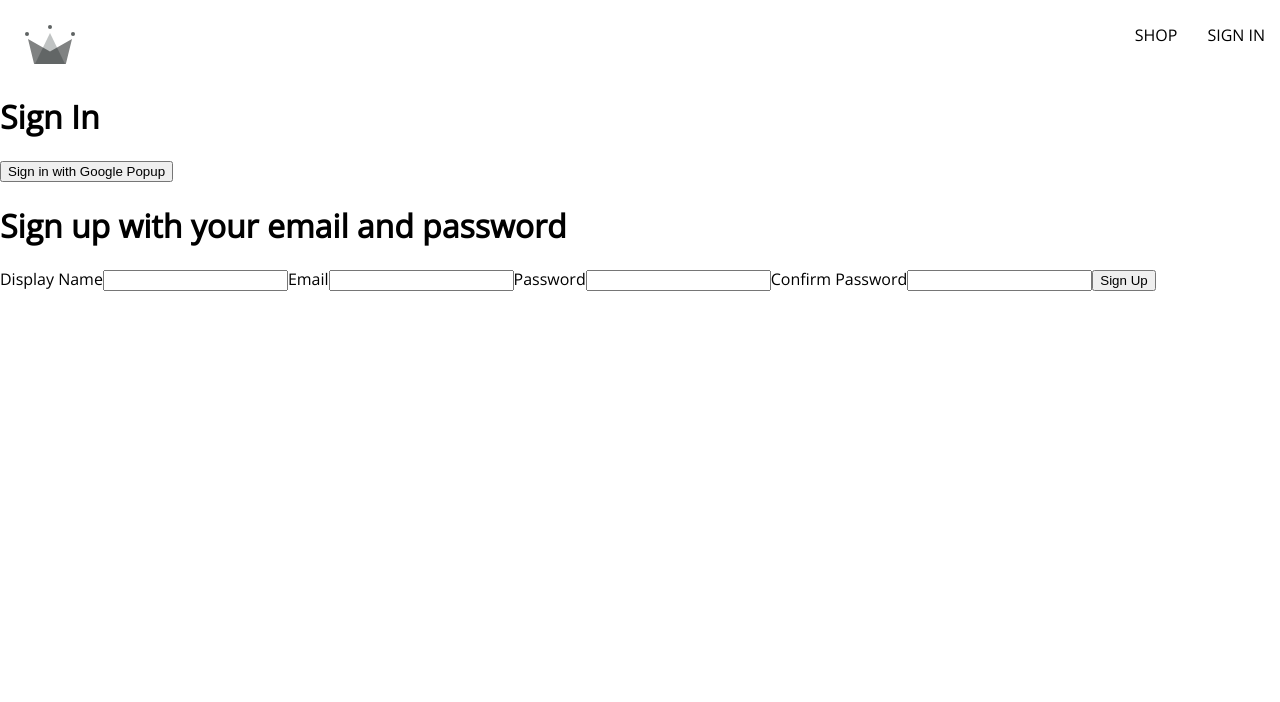
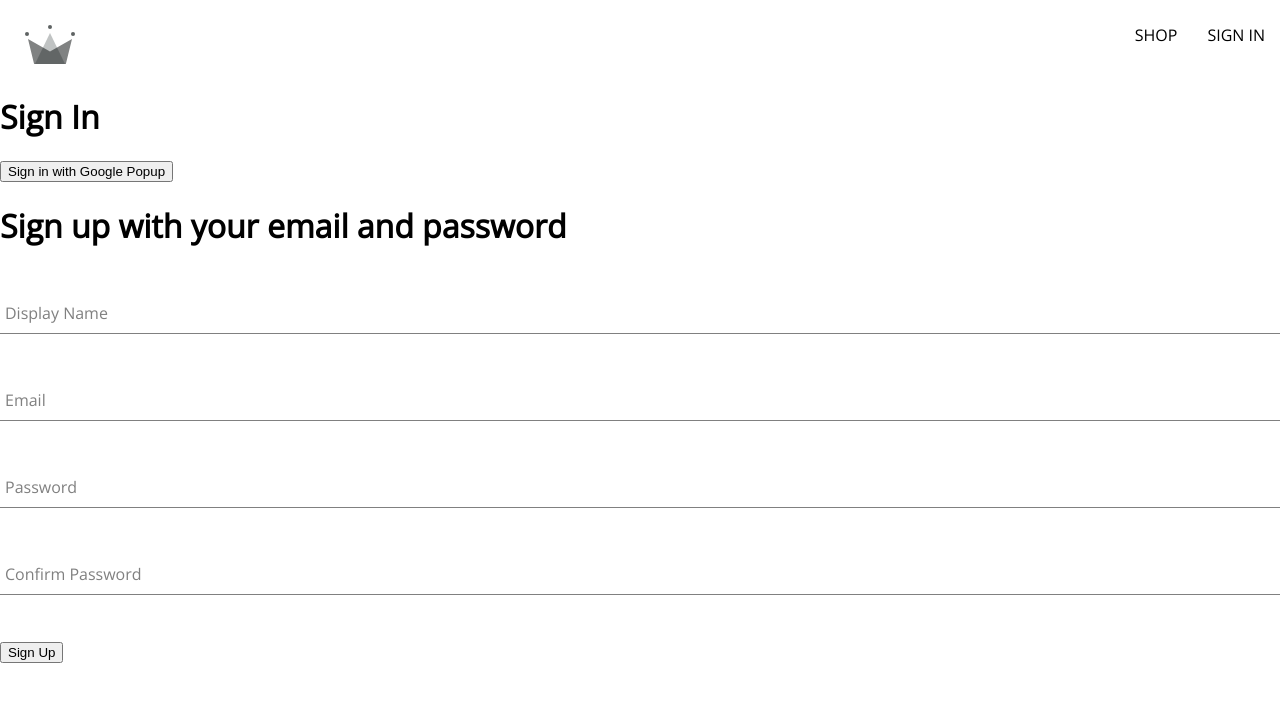
Before and after one commit to avc01/crwn-clothing-v2, a React (Create React App) app: page /sign-in in a window 1280 px wide. Shown: the top 702 px of the page. Built offline with nearby package versions, Linux system fonts and the light colour scheme.

Commit message:
User auth and document creation inside of firebase

```diff
--- /dev/null
+++ b/src/components/form-input/form-input.component.jsx
@@ -0,0 +1,20 @@
+import "./form-input.styles.scss";
+
+const FormInput = ({ label, ...otherProps }) => {
+  return (
+    <div className="group">
+      <input className="form-input" {...otherProps} />
+      {label && (
+        <label
+          className={`${
+            otherProps.value.length ? "shrink" : ""
+          } form-input-label`}
+        >
+          {label}
+        </label>
+      )}
+    </div>
+  );
+};
+
+export default FormInput;
--- /dev/null
+++ b/src/components/form-input/form-input.styles.scss
@@ -0,0 +1,54 @@
+$sub-color: grey;
+$main-color: black;
+
+@mixin shrinkLabel {
+  top: -14px;
+  font-size: 12px;
+  color: $main-color;
+}
+
+.group {
+  position: relative;
+  margin: 45px 0;
+
+  .form-input {
+    background: none;
+    background-color: white;
+    color: $sub-color;
+    font-size: 18px;
+    padding: 10px 10px 10px 5px;
+    display: block;
+    width: 100%;
+    border: none;
+    border-radius: 0;
+    border-bottom: 1px solid $sub-color;
+    margin: 25px 0;
+
+    &:focus {
+      outline: none;
+    }
+
+    &:focus ~ .form-input-label {
+      @include shrinkLabel();
+    }
+  }
+
+  input[type='password'] {
+    letter-spacing: 0.3em;
+  }
+
+  .form-input-label {
+    color: $sub-color;
+    font-size: 16px;
+    font-weight: normal;
+    position: absolute;
+    pointer-events: none;
+    left: 5px;
+    top: 10px;
+    transition: 300ms ease all;
+
+    &.shrink {
+      @include shrinkLabel();
+    }
+  }
+}
--- a/src/components/sign-up-form/sign-up-form.component.jsx
+++ b/src/components/sign-up-form/sign-up-form.component.jsx
@@ -1,5 +1,6 @@
 import { useState } from "react";
 
+import FormInput from "../form-input/form-input.component";
 import {
   createAuthUserWithEmailAndPassword,
   createUserDocumentFromAuth,
@@ -18,20 +19,31 @@
   const [formFields, setFormFields] = useState(defaultFormFields);
   const { displayName, email, password, confirmPassword } = formFields;
 
+  const resetFormFields = () => setFormFields(defaultFormFields);
+
   const handleSubmit = async (event) => {
     event.preventDefault();
 
-    if (password !== confirmPassword) return;
+    if (password !== confirmPassword) {
+      alert("passwords do not match");
+      return;
+    }
 
     try {
-      const userAuth = await createAuthUserWithEmailAndPassword(
+      const { user } = await createAuthUserWithEmailAndPassword(
         email,
         password
       );
 
-      setFormFields(defaultFormFields);
+      await createUserDocumentFromAuth(user, { displayName });
+
+      resetFormFields();
     } catch (error) {
-      console.log(error);
+      if (error.code === "auth/email-already-in-use") {
+        alert("cannot create user, email already in use");
+      } else {
+        console.log(error);
+      }
     }
   };
 
@@ -44,8 +56,8 @@
     <div>
       <h1>Sign up with your email and password</h1>
       <form onSubmit={handleSubmit}>
-        <label>Display Name</label>
-        <input
+        <FormInput
+          label="Display Name"
           type="text"
           name="displayName"
           onChange={handleChange}
@@ -53,8 +65,8 @@
           required
         />
 
-        <label>Email</label>
-        <input
+        <FormInput
+          label="Email"
           type="email"
           name="email"
           onChange={handleChange}
@@ -62,8 +74,8 @@
           required
         />
 
-        <label>Password</label>
-        <input
+        <FormInput
+          label="Password"
           type="password"
           name="password"
           onChange={handleChange}
@@ -71,8 +83,8 @@
           required
         />
 
-        <label>Confirm Password</label>
-        <input
+        <FormInput
+          label="Confirm Password"
           type="password"
           name="confirmPassword"
           onChange={handleChange}
--- a/src/utils/firebase/firebase.utils.js
+++ b/src/utils/firebase/firebase.utils.js
@@ -32,7 +32,7 @@
 
 // Firestore Exports
 export const db = getFirestore();
-export const createUserDocumentFromAuth = async (userAuth) => {
+export const createUserDocumentFromAuth = async (userAuth, additionalInformation = {}) => {
   if (!userAuth) return;
 
   const userDocRef = doc(db, "users", userAuth.uid);
@@ -42,7 +42,7 @@
     try {
       const { displayName, email } = userAuth;
       const createdAt = new Date();
-      await setDoc(userDocRef, { displayName, email, createdAt });
+      await setDoc(userDocRef, { displayName, email, createdAt, ...additionalInformation });
     } catch (error) {
       console.log("error creating the user", error.message);
     }
```
